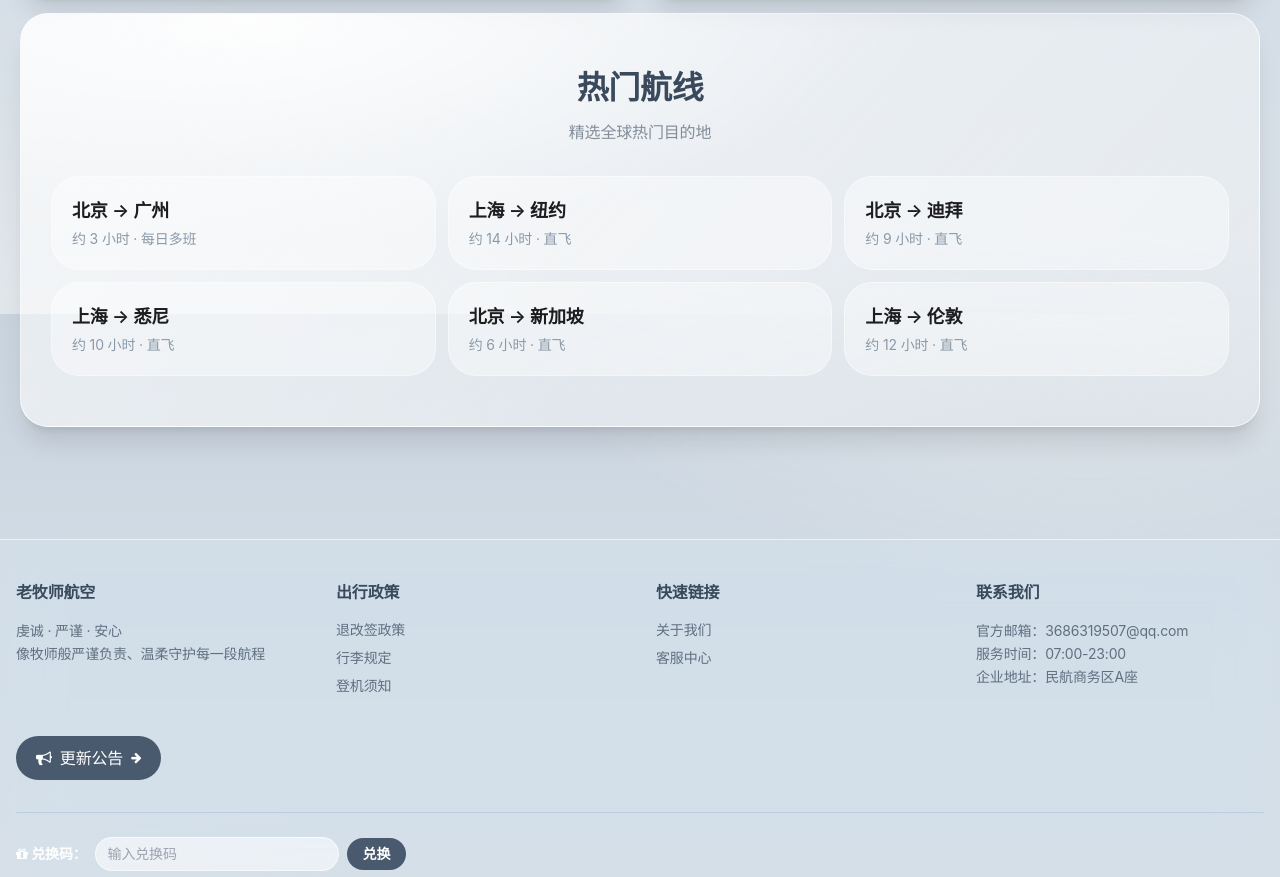
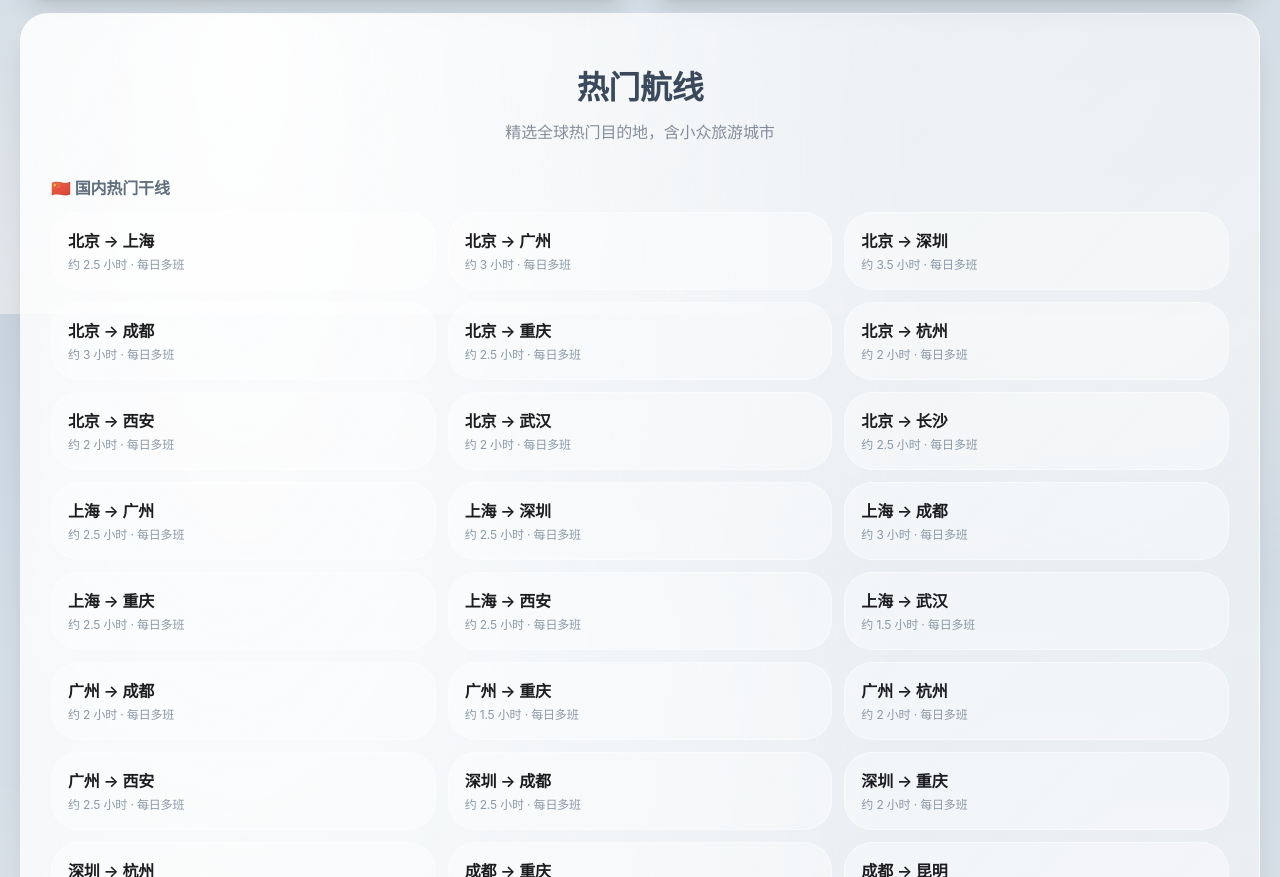
Before and after one commit to huchuyue9178/lmsairlines, a plain HTML site: page index.html in a window 1280 px wide. Shown: the part 2886-3763 px from the top of the page. Drawn offline with nearby package versions, Linux system fonts and the light colour scheme.

Commit message:
feat: 热门航线扩充至114条 - 国内干线24+旅游城市24+国际30+小众宝藏36

```diff
--- a/index.html
+++ b/index.html
@@ -5,10 +5,10 @@
     <meta name="viewport" content="width=device-width, initial-scale=1.0">
     <title>老牧师航空 - 首页</title>
     <script src="https://cdn.tailwindcss.com/3.4.16"></script>
-    <script src="assets/tailwind-config.js?v=20260920a"></script>
+    <script src="assets/tailwind-config.js?v=20260920b"></script>
     <link href="https://cdn.jsdelivr.net/npm/font-awesome@4.7.0/css/font-awesome.min.css" rel="stylesheet">
     <link rel="preload" as="image" href="assets/hero_bg.webp">
-    <link rel="stylesheet" href="assets/style.css?v=20260920a">
+    <link rel="stylesheet" href="assets/style.css?v=20260920b">
 </head>
 <body class="text-textDark">
     <div class="bg-layer" aria-hidden="true"></div>
@@ -73,7 +73,7 @@
                     </div>
                 </div>
                 <div class="mt-8 flex justify-center items-end">
-                    <img src="assets/railair_icon.png?v=20260920a" alt="空铁联运" class="anim-float" style="height:110px;width:auto;border-radius:24px;box-shadow:0 10px 30px rgba(74,90,110,0.18);background:#fff;padding:14px 18px">
+                    <img src="assets/railair_icon.png?v=20260920b" alt="空铁联运" class="anim-float" style="height:110px;width:auto;border-radius:24px;box-shadow:0 10px 30px rgba(74,90,110,0.18);background:#fff;padding:14px 18px">
                 </div>
             </div>
         </section>
@@ -134,41 +134,81 @@
         <section class="px-3 md:px-5 reveal">
             <div class="bg-card card-gold rounded-big shadow-xl" style="padding:50px 30px">
                 <h3 class="font-bold text-textDark text-center" style="font-size:clamp(24px,2.5vw,32px)">热门航线</h3>
-                <p class="text-center text-textDark/60 mt-2 mb-8">精选全球热门目的地</p>
-                <div class="grid grid-cols-1 sm:grid-cols-2 md:grid-cols-3 gap-3">
-                    <button type="button" class="w-full text-left p-5 rounded-big bounce-hover cursor-pointer border border-white/40" style="background:rgba(255,255,255,0.4);color:#1d1d1f" onclick="quickSearch('北京','广州')">
-                        <p class="font-semibold text-lg">北京 → 广州</p>
-                        <p class="text-sm text-textGray mt-1">约 3 小时 · 每日多班</p>
-                    </button>
-                    <button type="button" class="w-full text-left p-5 rounded-big bounce-hover cursor-pointer border border-white/40" style="background:rgba(255,255,255,0.4);color:#1d1d1f" onclick="quickSearch('上海','纽约')">
-                        <p class="font-semibold text-lg">上海 → 纽约</p>
-                        <p class="text-sm text-textGray mt-1">约 14 小时 · 直飞</p>
-                    </button>
-                    <button type="button" class="w-full text-left p-5 rounded-big bounce-hover cursor-pointer border border-white/40" style="background:rgba(255,255,255,0.4);color:#1d1d1f" onclick="quickSearch('北京','迪拜')">
-                        <p class="font-semibold text-lg">北京 → 迪拜</p>
-                        <p class="text-sm text-textGray mt-1">约 9 小时 · 直飞</p>
-                    </button>
-                    <button type="button" class="w-full text-left p-5 rounded-big bounce-hover cursor-pointer border border-white/40" style="background:rgba(255,255,255,0.4);color:#1d1d1f" onclick="quickSearch('上海','悉尼')">
-                        <p class="font-semibold text-lg">上海 → 悉尼</p>
-                        <p class="text-sm text-textGray mt-1">约 10 小时 · 直飞</p>
-                    </button>
-                    <button type="button" class="w-full text-left p-5 rounded-big bounce-hover cursor-pointer border border-white/40" style="background:rgba(255,255,255,0.4);color:#1d1d1f" onclick="quickSearch('北京','新加坡')">
-                        <p class="font-semibold text-lg">北京 → 新加坡</p>
-                        <p class="text-sm text-textGray mt-1">约 6 小时 · 直飞</p>
-                    </button>
-                    <button type="button" class="w-full text-left p-5 rounded-big bounce-hover cursor-pointer border border-white/40" style="background:rgba(255,255,255,0.4);color:#1d1d1f" onclick="quickSearch('上海','伦敦')">
-                        <p class="font-semibold text-lg">上海 → 伦敦</p>
-                        <p class="text-sm text-textGray mt-1">约 12 小时 · 直飞</p>
-                    </button>
-                </div>
+                <p class="text-center text-textDark/60 mt-2 mb-8">精选全球热门目的地，含小众旅游城市</p>
+                <h4 class="font-semibold text-textDark/80 mt-2 mb-3">🇨🇳 国内热门干线</h4>
+                <div id="routesDomestic" class="grid grid-cols-1 sm:grid-cols-2 md:grid-cols-3 gap-3 mb-6"></div>
+                <h4 class="font-semibold text-textDark/80 mb-3">🏝️ 国内旅游城市</h4>
+                <div id="routesTravel" class="grid grid-cols-1 sm:grid-cols-2 md:grid-cols-3 gap-3 mb-6"></div>
+                <h4 class="font-semibold text-textDark/80 mb-3">🌏 国际及地区航线</h4>
+                <div id="routesIntl" class="grid grid-cols-1 sm:grid-cols-2 md:grid-cols-3 gap-3 mb-6"></div>
+                <h4 class="font-semibold text-textDark/80 mb-3">✨ 小众宝藏目的地</h4>
+                <div id="routesNiche" class="grid grid-cols-1 sm:grid-cols-2 md:grid-cols-3 gap-3"></div>
             </div>
         </section>
     </main>
     <div id="siteFooter"></div>
-    <script src="assets/data.js?v=20260920a"></script>
-    <script src="assets/common.js?v=20260920a"></script>
+    <script src="assets/data.js?v=20260920b"></script>
+    <script src="assets/common.js?v=20260920b"></script>
     <script>
         function quickSearch(start,end){location.href=`booking.html?start=${encodeURIComponent(start)}&end=${encodeURIComponent(end)}`;}
+        // 航线数据
+        const routes={
+            domestic:[
+                ['北京','上海','约 2.5 小时 · 每日多班'],['北京','广州','约 3 小时 · 每日多班'],['北京','深圳','约 3.5 小时 · 每日多班'],
+                ['北京','成都','约 3 小时 · 每日多班'],['北京','重庆','约 2.5 小时 · 每日多班'],['北京','杭州','约 2 小时 · 每日多班'],
+                ['北京','西安','约 2 小时 · 每日多班'],['北京','武汉','约 2 小时 · 每日多班'],['北京','长沙','约 2.5 小时 · 每日多班'],
+                ['上海','广州','约 2.5 小时 · 每日多班'],['上海','深圳','约 2.5 小时 · 每日多班'],['上海','成都','约 3 小时 · 每日多班'],
+                ['上海','重庆','约 2.5 小时 · 每日多班'],['上海','西安','约 2.5 小时 · 每日多班'],['上海','武汉','约 1.5 小时 · 每日多班'],
+                ['广州','成都','约 2 小时 · 每日多班'],['广州','重庆','约 1.5 小时 · 每日多班'],['广州','杭州','约 2 小时 · 每日多班'],
+                ['广州','西安','约 2.5 小时 · 每日多班'],['深圳','成都','约 2.5 小时 · 每日多班'],['深圳','重庆','约 2 小时 · 每日多班'],
+                ['深圳','杭州','约 2 小时 · 每日多班'],['成都','重庆','约 1 小时 · 每日多班'],['成都','昆明','约 1.5 小时 · 每日多班']
+            ],
+            travel:[
+                ['北京','三亚','约 4 小时 · 直飞'],['上海','三亚','约 3 小时 · 直飞'],['广州','三亚','约 1.5 小时 · 每日多班'],
+                ['北京','丽江','约 3.5 小时 · 直飞'],['上海','丽江','约 3.5 小时 · 直飞'],['广州','丽江','约 2.5 小时 · 直飞'],
+                ['北京','厦门','约 2.5 小时 · 每日多班'],['上海','厦门','约 1.5 小时 · 每日多班'],['广州','厦门','约 1.5 小时 · 每日多班'],
+                ['北京','青岛','约 1.5 小时 · 每日多班'],['上海','青岛','约 1.5 小时 · 每日多班'],['北京','大连','约 1.5 小时 · 每日多班'],
+                ['上海','大连','约 2 小时 · 每日多班'],['北京','桂林','约 3 小时 · 直飞'],['上海','桂林','约 2.5 小时 · 直飞'],
+                ['北京','贵阳','约 2.5 小时 · 直飞'],['上海','贵阳','约 2.5 小时 · 直飞'],['北京','哈尔滨','约 2 小时 · 每日多班'],
+                ['上海','哈尔滨','约 2.5 小时 · 每日多班'],['北京','珠海','约 3 小时 · 直飞'],['广州','珠海','约 1 小时 · 每日多班'],
+                ['上海','舟山','约 1.5 小时 · 周末班'],['北京','呼和浩特','约 1 小时 · 每日多班'],['上海','温州','约 1.5 小时 · 每日多班']
+            ],
+            intl:[
+                ['上海','纽约','约 14 小时 · 直飞'],['北京','纽约','约 13.5 小时 · 直飞'],['上海','洛杉矶','约 12 小时 · 直飞'],
+                ['北京','洛杉矶','约 12 小时 · 直飞'],['上海','伦敦','约 12 小时 · 直飞'],['北京','伦敦','约 11 小时 · 直飞'],
+                ['上海','巴黎','约 12 小时 · 直飞'],['北京','巴黎','约 11 小时 · 直飞'],['上海','法兰克福','约 11 小时 · 直飞'],
+                ['北京','迪拜','约 9 小时 · 直飞'],['上海','迪拜','约 9.5 小时 · 直飞'],['广州','迪拜','约 8 小时 · 直飞'],
+                ['北京','新加坡','约 6 小时 · 直飞'],['上海','新加坡','约 5.5 小时 · 直飞'],['广州','新加坡','约 4.5 小时 · 直飞'],
+                ['上海','悉尼','约 10 小时 · 直飞'],['北京','悉尼','约 11 小时 · 直飞'],['广州','悉尼','约 9 小时 · 直飞'],
+                ['上海','东京','约 3 小时 · 直飞'],['北京','东京','约 3.5 小时 · 直飞'],['上海','大阪','约 2.5 小时 · 直飞'],
+                ['北京','首尔','约 2 小时 · 直飞'],['上海','首尔','约 2 小时 · 直飞'],['上海','曼谷','约 5 小时 · 直飞'],
+                ['广州','曼谷','约 3 小时 · 直飞'],['上海','台北','约 2 小时 · 直飞'],['香港','上海','约 2.5 小时 · 每日多班'],
+                ['香港','北京','约 3.5 小时 · 每日多班'],['澳门','上海','约 2.5 小时 · 每日多班'],['台北','上海','约 2 小时 · 直飞']
+            ],
+            niche:[
+                ['北京','喀什','约 5.5 小时 · 每周多班'],['上海','喀什','约 6 小时 · 每周多班'],['广州','喀什','约 6.5 小时 · 每周多班'],
+                ['北京','伊宁','约 4.5 小时 · 直飞'],['上海','伊宁','约 5 小时 · 直飞'],['北京','阿勒泰','约 4.5 小时 · 季节性'],
+                ['北京','漠河','约 3.5 小时 · 季节性'],['上海','长白山','约 3 小时 · 季节性'],['北京','稻城','约 2.5 小时 · 季节性'],
+                ['上海','稻城','约 3 小时 · 季节性'],['广州','林芝','约 3.5 小时 · 季节性'],['北京','林芝','约 4.5 小时 · 季节性'],
+                ['成都','西双版纳','约 1.5 小时 · 每日多班'],['广州','西双版纳','约 2.5 小时 · 直飞'],['上海','西双版纳','约 3.5 小时 · 直飞'],
+                ['北京','泉州','约 2.5 小时 · 直飞'],['上海','泉州','约 1.5 小时 · 直飞'],['广州','泉州','约 1.5 小时 · 每日多班'],
+                ['上海','北海','约 2.5 小时 · 直飞'],['北京','北海','约 3.5 小时 · 直飞'],['广州','北海','约 1.5 小时 · 每日多班'],
+                ['上海','西宁','约 3 小时 · 直飞'],['北京','西宁','约 2.5 小时 · 直飞'],['广州','西宁','约 3.5 小时 · 直飞'],
+                ['上海','香格里拉','约 3 小时 · 直飞'],['北京','敦煌','约 3 小时 · 直飞'],['上海','敦煌','约 3.5 小时 · 直飞'],
+                ['广州','芽庄','约 3 小时 · 包机'],['上海','富国岛','约 4 小时 · 包机'],['北京','清迈','约 5 小时 · 直飞'],
+                ['上海','普吉岛','约 5.5 小时 · 直飞'],['广州','普吉岛','约 3.5 小时 · 直飞'],['成都','清迈','约 3 小时 · 直飞'],
+                ['上海','暹粒','约 4.5 小时 · 直飞'],['广州','暹粒','约 3 小时 · 直飞'],['北京','岘港','约 4.5 小时 · 直飞']
+            ]
+        };
+        function routeCard(r){
+            return '<button type="button" class="w-full text-left p-4 rounded-big bounce-hover cursor-pointer border border-white/40" style="background:rgba(255,255,255,0.4);color:#1d1d1f" onclick="quickSearch(\''+r[0]+'\',\''+r[1]+'\')">'+
+                '<p class="font-semibold">'+r[0]+' → '+r[1]+'</p>'+
+                '<p class="text-xs text-textGray mt-1">'+r[2]+'</p></button>';
+        }
+        document.getElementById('routesDomestic').innerHTML=routes.domestic.map(routeCard).join('');
+        document.getElementById('routesTravel').innerHTML=routes.travel.map(routeCard).join('');
+        document.getElementById('routesIntl').innerHTML=routes.intl.map(routeCard).join('');
+        document.getElementById('routesNiche').innerHTML=routes.niche.map(routeCard).join('');
         // 滚动浮现动效：每次进入视口都重新播放
         const io=new IntersectionObserver(entries=>{
             entries.forEach(e=>{
```
Also changed, not shown: about.html (+4 -4 lines), activity-1.html (+4 -4 lines), booking.html (+4 -4 lines), cart.html (+4 -4 lines), checkin.html (+4 -4 lines), customer.html (+4 -4 lines), egg.html (+5 -5 lines), flight.html (+4 -4 lines), member.html (+4 -4 lines), order.html (+4 -4 lines), policy.html (+4 -4 lines), special.html (+4 -4 lines), updates.html (+4 -4 lines).
